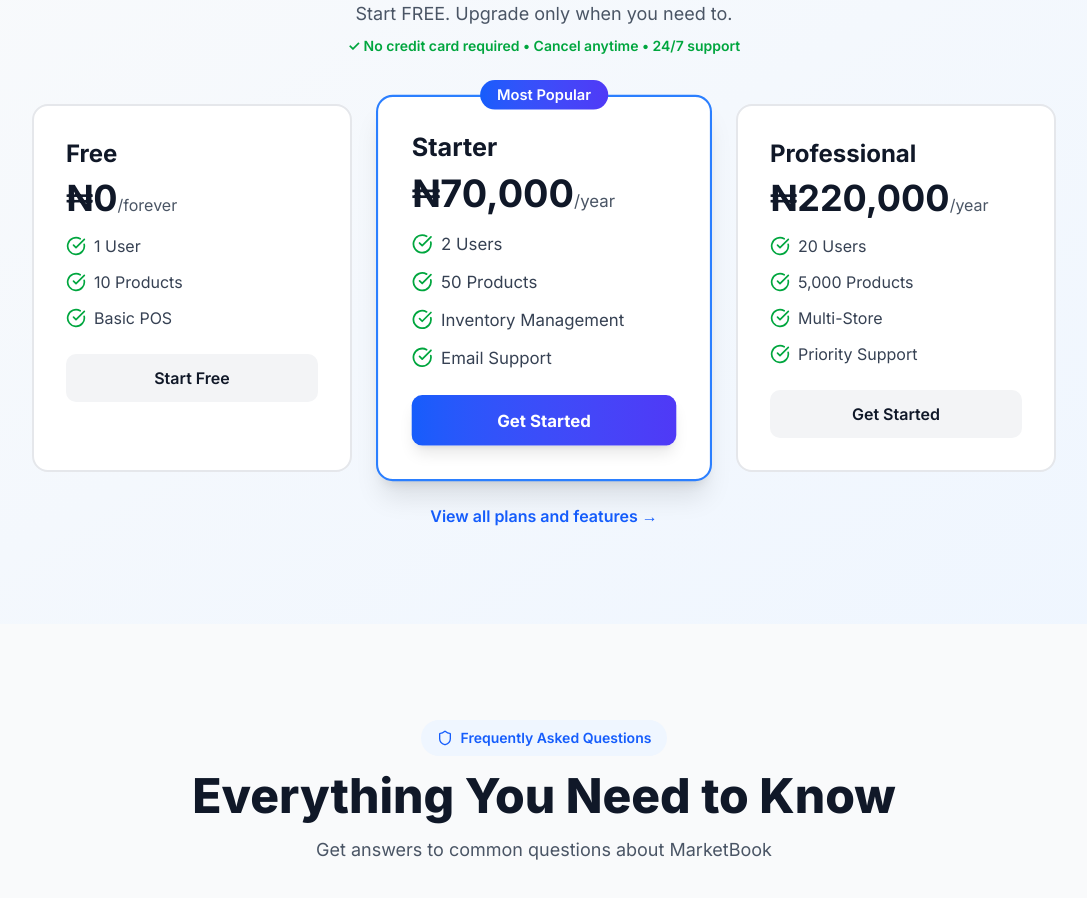
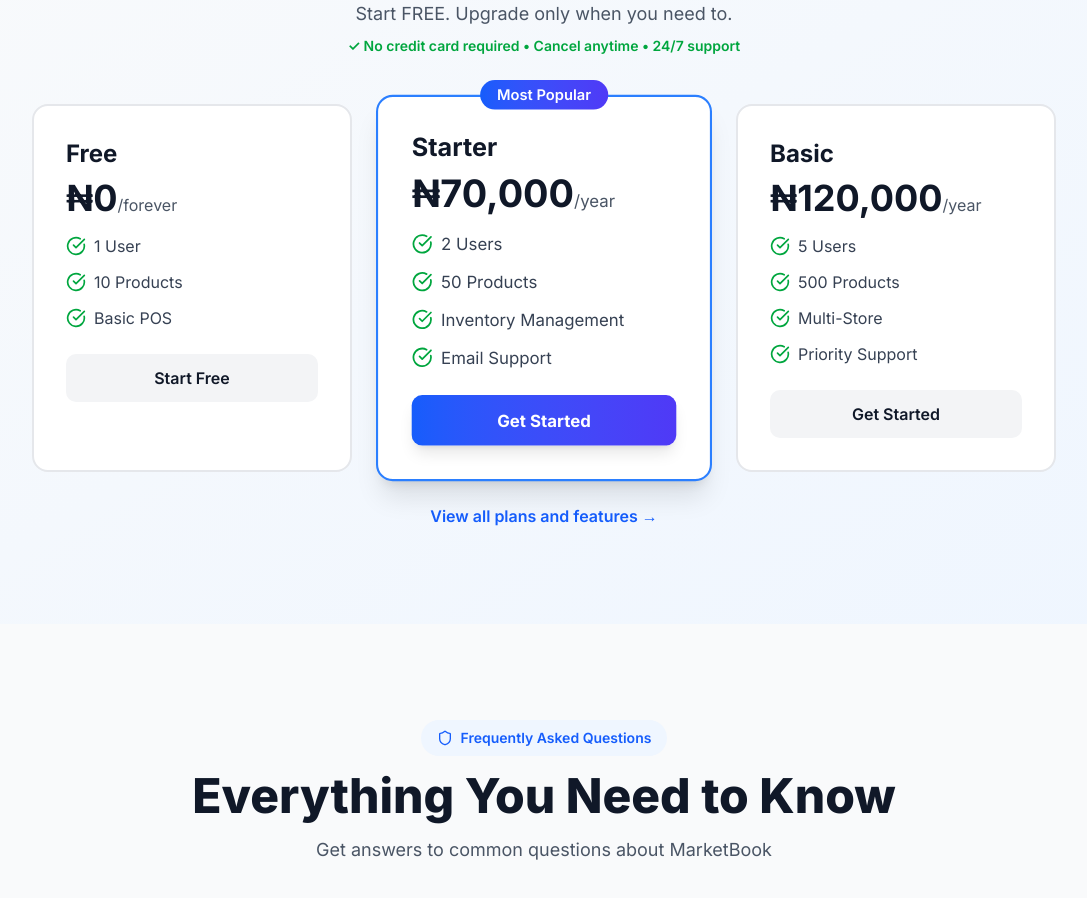
Before and after one commit to Verere/APOS, a Next.js app: page / in a window 1280 px wide. Shown: the part 3320-4218 px from the top of the page, without its empty margins (96-1183 px from the left). Built offline with nearby package versions, Linux system fonts and the light colour scheme; no server answers; what @radix-ui/themes would draw is missing.

Commit message:
seo update

```diff
--- a/src/app/page.js
+++ b/src/app/page.js
@@ -526,19 +526,19 @@
 
             {/* PROFESSIONAL Plan */}
             <div className="bg-white dark:bg-gray-800 rounded-2xl p-8 border-2 border-gray-200 dark:border-gray-700 hover:border-blue-500 dark:hover:border-blue-400 transition-all">
-              <h3 className="text-2xl font-bold text-gray-900 dark:text-white mb-2">Professional</h3>
+              <h3 className="text-2xl font-bold text-gray-900 dark:text-white mb-2">Basic</h3>
               <div className="mb-4">
-                <span className="text-4xl font-bold text-gray-900 dark:text-white">₦220,000</span>
+                <span className="text-4xl font-bold text-gray-900 dark:text-white">₦120,000</span>
                 <span className="text-gray-600 dark:text-gray-400">/year</span>
               </div>
               <ul className="space-y-3 mb-6">
                 <li className="flex items-center gap-2 text-gray-700 dark:text-gray-300">
                   <CheckCircle className="w-5 h-5 text-green-600 flex-shrink-0" />
-                  <span>20 Users</span>
+                  <span>5 Users</span>
                 </li>
                 <li className="flex items-center gap-2 text-gray-700 dark:text-gray-300">
                   <CheckCircle className="w-5 h-5 text-green-600 flex-shrink-0" />
-                  <span>5,000 Products</span>
+                  <span>500 Products</span>
                 </li>
                 <li className="flex items-center gap-2 text-gray-700 dark:text-gray-300">
                   <CheckCircle className="w-5 h-5 text-green-600 flex-shrink-0" />
```
